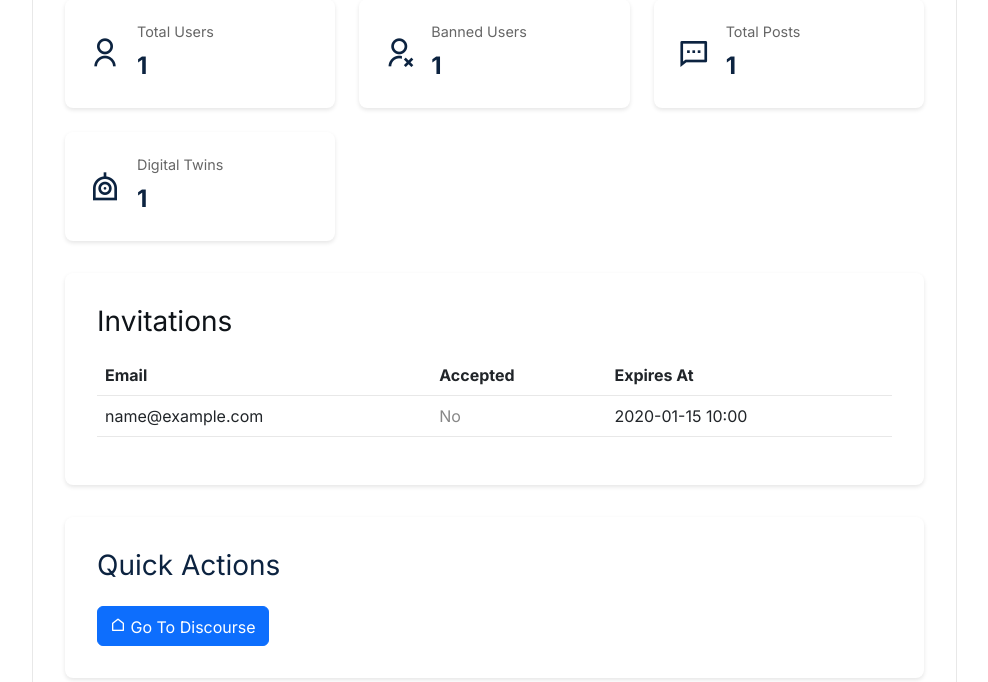
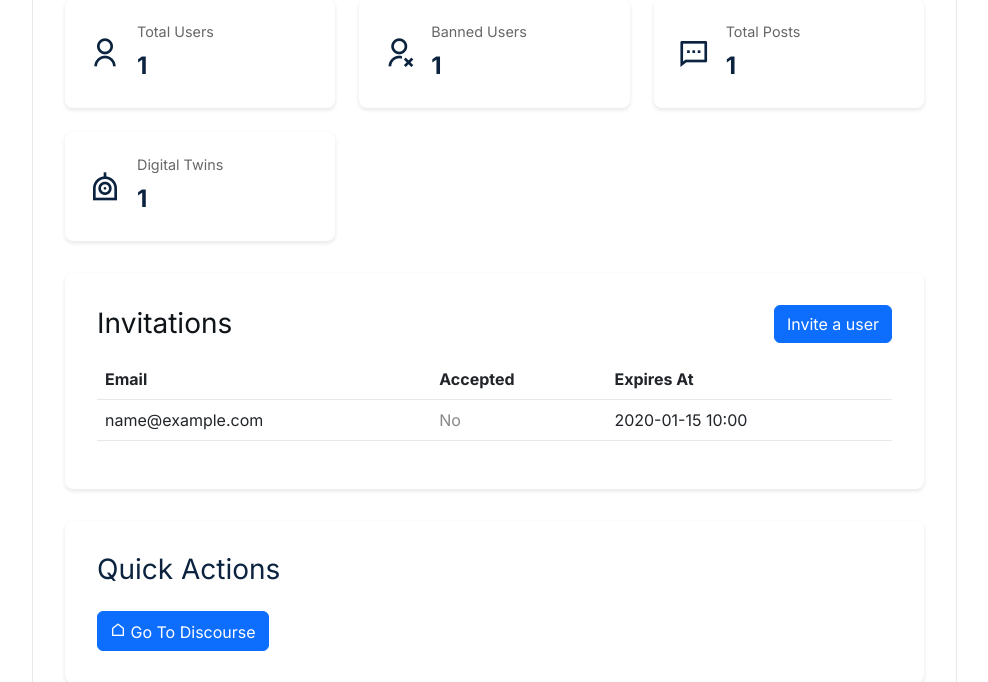
Before and after one commit to crcresearch/public-discourse-sandbox, a Django app: template public_discourse_sandbox/templates/pages/experiment_detail.html in a window 1280 px wide. Shown: the part 352-1034 px from the top of the page, without its empty margins (283-1271 px from the left). Run offline with Django 5.2, Linux system fonts and the light colour scheme; the template is opened without the code that fills it: most values are stand-ins (such as "Sample title", 1, 10 or a date in 2020); some libraries are stand-ins or nearby versions.

Commit message:
invitation view changes and checks

```diff
--- a/public_discourse_sandbox/templates/components/invite_user_modal.html
+++ b/public_discourse_sandbox/templates/components/invite_user_modal.html
@@ -62,7 +62,14 @@ async function handleInviteSubmit(event) {
             alert('Invitation sent successfully!');
         } else {
             const data = await response.json();
-            alert(data.error || 'Failed to send invitation. Please try again.');
+            // Show specific messages for known errors
+            if (data.message === 'User already invited') {
+                alert('An invitation for this email already exists.');
+            } else if (data.message === 'User is already a member of this experiment.') {
+                alert('This user is already a member of the experiment.');
+            } else {
+                alert(data.error || data.message || 'Failed to send invitation. Please try again.');
+            }
         }
     } catch (error) {
         console.error('Error:', error);
--- a/public_discourse_sandbox/templates/pages/experiment_detail.html
+++ b/public_discourse_sandbox/templates/pages/experiment_detail.html
@@ -121,7 +121,16 @@
 
         <!-- Invitations Table -->
         <div class="experiment-info-section experiment-invitations" style="margin-bottom: 2rem;">
-            <h3>{% translate "Invitations" %}</h3>
+            <div style="display: flex; align-items: center; justify-content: space-between;">
+                <h3 style="margin-bottom: 0;">{% translate "Invitations" %}</h3>
+                <button
+                    type="button"
+                    class="btn btn-primary"
+                    onclick="showInviteModal('{{ experiment.identifier }}', '{{ experiment.name|escapejs }}')"
+                >
+                    {% translate "Invite a user" %}
+                </button>
+            </div>
             {% if invitations and invitations|length > 0 %}
                 <div class="table-responsive">
                     <table class="table">
@@ -181,6 +190,8 @@
     </div>
 </div>
 
+{% include 'components/invite_user_modal.html' %}
+
 <script>
 function toggleEditForm() {
     const form = document.querySelector('.edit-form');
@@ -197,5 +208,10 @@ function toggleEditForm() {
         editButton.style.display = 'inline-flex';
     }
 }
+
+window.urls = {
+    'invite_user': '{% url "invite_user" "EXPERIMENT_ID" %}'
+    // Add other URLs as needed
+};
 </script>
 {% endblock %}
```
Also changed, not shown: public_discourse_sandbox/pds_app/views.py (+38 -23 lines).
